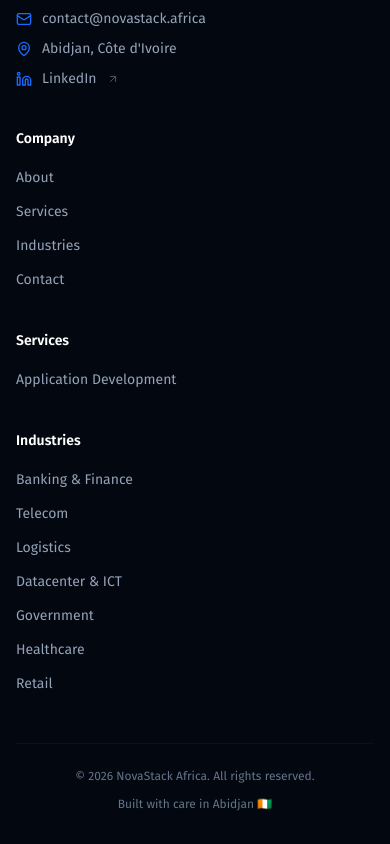
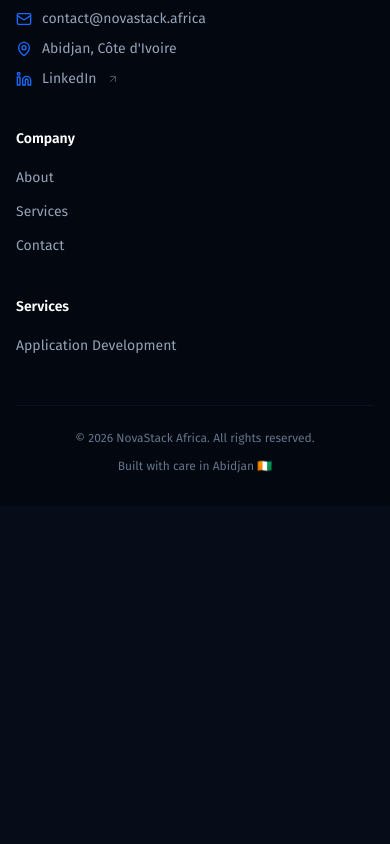
Before and after one commit to barrahost/novastack, a Next.js app: page /en/about in a window 390 px wide. Shown: the part 5001-5845 px from the top of the page. After the commit the page ends 5507 px from the top, so only its background shows below. Built offline with nearby package versions, Linux system fonts and the light colour scheme.

Commit message:
Updated Footer.tsx

```diff
--- a/src/components/Footer.tsx
+++ b/src/components/Footer.tsx
@@ -9,24 +9,9 @@
   const tNav = useTranslations("nav");
   const locale = useLocale();
 
-  const services = [
-    { label: "Application Development", href: `/${locale}/services` },
-  ];
-
-  const industries = [
-    "Banking & Finance",
-    "Telecom",
-    "Logistics",
-    "Datacenter & ICT",
-    "Government",
-    "Healthcare",
-    "Retail",
-  ];
-
   const company = [
     { label: tNav("about"), href: `/${locale}/about` },
     { label: tNav("services"), href: `/${locale}/services` },
-    { label: tNav("industries"), href: `/${locale}/industries` },
     { label: tNav("contact"), href: `/${locale}/contact` },
   ];
 
@@ -35,7 +20,7 @@
       <div className="absolute top-0 left-1/2 -translate-x-1/2 w-96 h-px bg-gradient-to-r from-transparent via-blue-primary/50 to-transparent" />
 
       <div className="max-w-7xl mx-auto px-4 sm:px-6 lg:px-8 pt-16 pb-8">
-        <div className="grid grid-cols-1 md:grid-cols-2 lg:grid-cols-4 gap-10 mb-12">
+        <div className="grid grid-cols-1 md:grid-cols-2 lg:grid-cols-3 gap-10 mb-12">
           {/* Brand */}
           <div className="lg:col-span-1">
             <Link href={`/${locale}`} className="flex items-center gap-3 mb-4">
@@ -102,25 +87,11 @@
           <div>
             <h4 className="text-white font-semibold text-sm mb-4">{t("services")}</h4>
             <ul className="space-y-2.5">
-              {services.map((s) => (
-                <li key={s.label}>
-                  <Link href={s.href} className="text-slate-text hover:text-white text-sm transition-colors">
-                    {s.label}
-                  </Link>
-                </li>
-              ))}
-            </ul>
-          </div>
-
-          {/* Industries */}
-          <div>
-            <h4 className="text-white font-semibold text-sm mb-4">{t("industries")}</h4>
-            <ul className="space-y-2.5">
-              {industries.map((ind) => (
-                <li key={ind}>
-                  <span className="text-slate-text text-sm">{ind}</span>
-                </li>
-              ))}
+              <li>
+                <Link href={`/${locale}/services`} className="text-slate-text hover:text-white text-sm transition-colors">
+                  Application Development
+                </Link>
+              </li>
             </ul>
           </div>
         </div>
--- a/src/components/Navbar.tsx
+++ b/src/components/Navbar.tsx
@@ -17,7 +17,6 @@
     { href: `/${locale}`, label: t("home") },
     { href: `/${locale}/about`, label: t("about") },
     { href: `/${locale}/services`, label: t("services") },
-    { href: `/${locale}/industries`, label: t("industries") },
     { href: `/${locale}/contact`, label: t("contact") },
   ];
 
```
